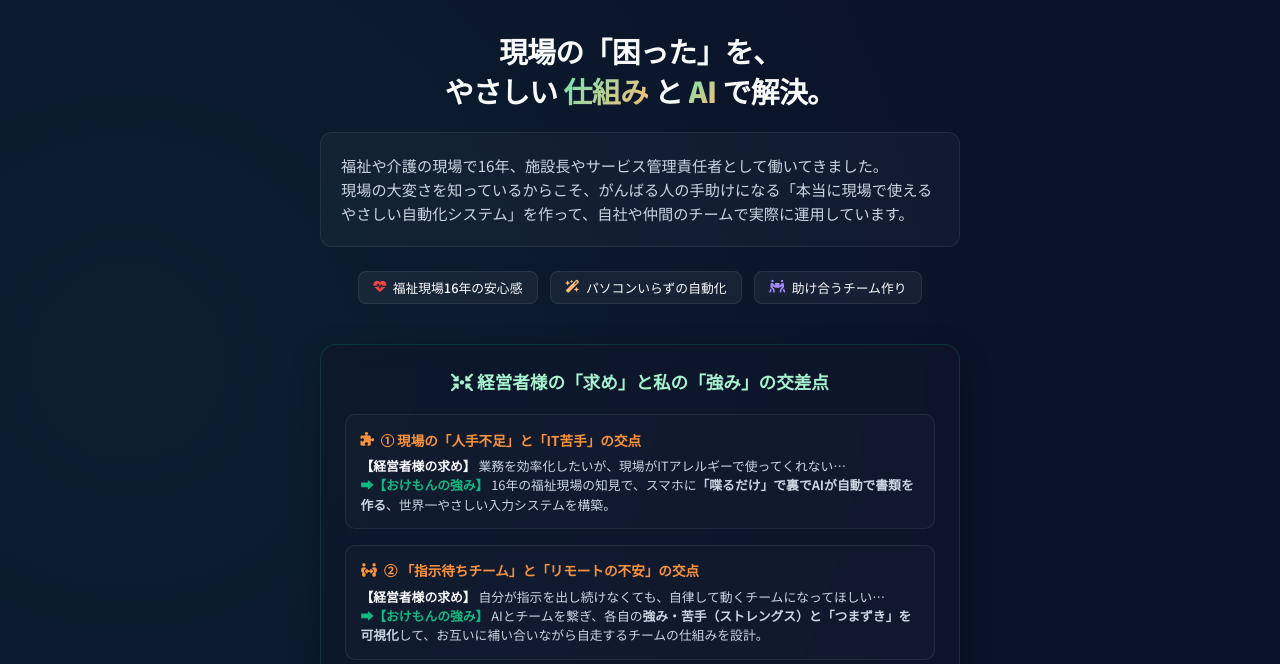
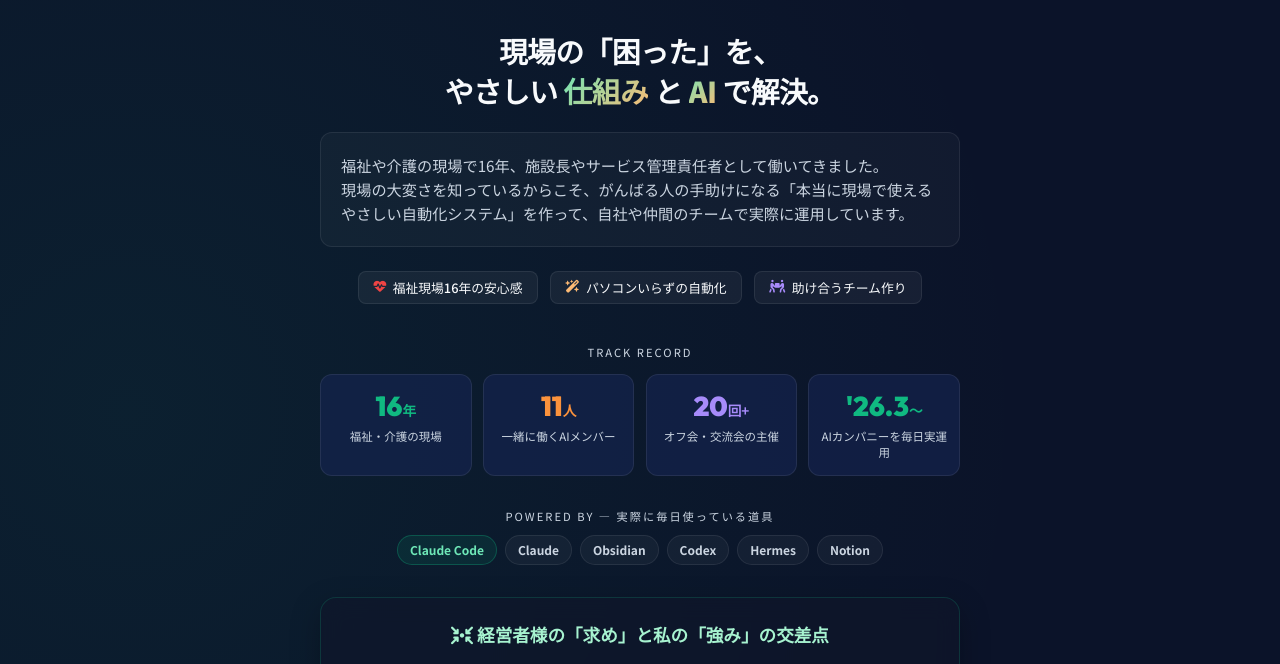
Before and after one commit to okemonogatari-hash/portfolio-seikotsuin-lp, a plain HTML site: page okemon-profile.html in a window 1280 px wide. Shown: the part 72-736 px from the top of the page. Drawn offline with Linux system fonts and the light colour scheme.

Commit message:
update: 名刺HPにTRACK RECORD数字＋POWERED BYを追加（いちさんHPベンチマーク）
なんのため: PLai(plai-ai.com)をベンチマークに「おけもんが今どう動いているか」の
見せ方を強化。実績数字(福祉16年/AIメンバー11人/オフ会20回+/2026.3〜実運用)と
POWERED BY(Claude Code/Claude/Obsidian/Codex/Hermes/Notion)を追加。全て実データ、
盛り無し(事案#48の教訓)。

Co-Authored-By: Claude Opus 4.7 <noreply@anthropic.com>

```diff
--- a/okemon-profile.html
+++ b/okemon-profile.html
@@ -712,6 +712,42 @@
             </div>
         </section>
 
+        <!-- 実績数字（いまの動きの土台・全て実データ） -->
+        <section style="margin-bottom: 2rem;">
+            <p style="font-size: 0.7rem; letter-spacing: 0.18em; text-align: center; color: var(--text-sub); margin-bottom: 0.85rem;">TRACK RECORD</p>
+            <div style="display: flex; flex-wrap: wrap; gap: 0.7rem; justify-content: center;">
+                <div style="flex: 1; min-width: 140px; background: var(--card-bg); border: 1px solid var(--border-color); border-radius: 12px; padding: 0.9rem 0.6rem; text-align: center;">
+                    <div style="font-size: 1.7rem; font-weight: 900; color: var(--primary); font-family: 'Outfit', sans-serif;">16<span style="font-size: 0.85rem; font-weight: 700;">年</span></div>
+                    <div style="font-size: 0.72rem; color: var(--text-sub); margin-top: 0.3rem;">福祉・介護の現場</div>
+                </div>
+                <div style="flex: 1; min-width: 140px; background: var(--card-bg); border: 1px solid var(--border-color); border-radius: 12px; padding: 0.9rem 0.6rem; text-align: center;">
+                    <div style="font-size: 1.7rem; font-weight: 900; color: var(--secondary); font-family: 'Outfit', sans-serif;">11<span style="font-size: 0.85rem; font-weight: 700;">人</span></div>
+                    <div style="font-size: 0.72rem; color: var(--text-sub); margin-top: 0.3rem;">一緒に働くAIメンバー</div>
+                </div>
+                <div style="flex: 1; min-width: 140px; background: var(--card-bg); border: 1px solid var(--border-color); border-radius: 12px; padding: 0.9rem 0.6rem; text-align: center;">
+                    <div style="font-size: 1.7rem; font-weight: 900; color: var(--accent); font-family: 'Outfit', sans-serif;">20<span style="font-size: 0.85rem; font-weight: 700;">回+</span></div>
+                    <div style="font-size: 0.72rem; color: var(--text-sub); margin-top: 0.3rem;">オフ会・交流会の主催</div>
+                </div>
+                <div style="flex: 1; min-width: 140px; background: var(--card-bg); border: 1px solid var(--border-color); border-radius: 12px; padding: 0.9rem 0.6rem; text-align: center;">
+                    <div style="font-size: 1.7rem; font-weight: 900; color: var(--primary); font-family: 'Outfit', sans-serif;">'26.3<span style="font-size: 0.85rem; font-weight: 700;">〜</span></div>
+                    <div style="font-size: 0.72rem; color: var(--text-sub); margin-top: 0.3rem;">AIカンパニーを毎日実運用</div>
+                </div>
+            </div>
+        </section>
+
+        <!-- POWERED BY（実際に毎日使っている道具） -->
+        <section style="margin-bottom: 2rem; text-align: center;">
+            <p style="font-size: 0.7rem; letter-spacing: 0.18em; color: var(--text-sub); margin-bottom: 0.7rem;">POWERED BY — 実際に毎日使っている道具</p>
+            <div style="display: flex; flex-wrap: wrap; gap: 0.5rem; justify-content: center;">
+                <span style="font-size: 0.75rem; font-weight: 700; background: rgba(16,185,129,0.1); border: 1px solid rgba(16,185,129,0.3); color: #6ee7b7; padding: 0.35rem 0.75rem; border-radius: 9999px;">Claude Code</span>
+                <span style="font-size: 0.75rem; font-weight: 700; background: rgba(255,255,255,0.04); border: 1px solid var(--border-color); color: var(--text-sub); padding: 0.35rem 0.75rem; border-radius: 9999px;">Claude</span>
+                <span style="font-size: 0.75rem; font-weight: 700; background: rgba(255,255,255,0.04); border: 1px solid var(--border-color); color: var(--text-sub); padding: 0.35rem 0.75rem; border-radius: 9999px;">Obsidian</span>
+                <span style="font-size: 0.75rem; font-weight: 700; background: rgba(255,255,255,0.04); border: 1px solid var(--border-color); color: var(--text-sub); padding: 0.35rem 0.75rem; border-radius: 9999px;">Codex</span>
+                <span style="font-size: 0.75rem; font-weight: 700; background: rgba(255,255,255,0.04); border: 1px solid var(--border-color); color: var(--text-sub); padding: 0.35rem 0.75rem; border-radius: 9999px;">Hermes</span>
+                <span style="font-size: 0.75rem; font-weight: 700; background: rgba(255,255,255,0.04); border: 1px solid var(--border-color); color: var(--text-sub); padding: 0.35rem 0.75rem; border-radius: 9999px;">Notion</span>
+            </div>
+        </section>
+
         <!-- 強みとニーズの交差点セクション -->
         <section class="card intersection-section" style="background: rgba(15, 23, 42, 0.6); border: 1px solid rgba(16, 185, 129, 0.2); margin-bottom: 2rem;">
             <h2 style="font-size: 1.1rem; text-align: center; margin-bottom: 1.25rem; color: #a7f3d0;">
```
